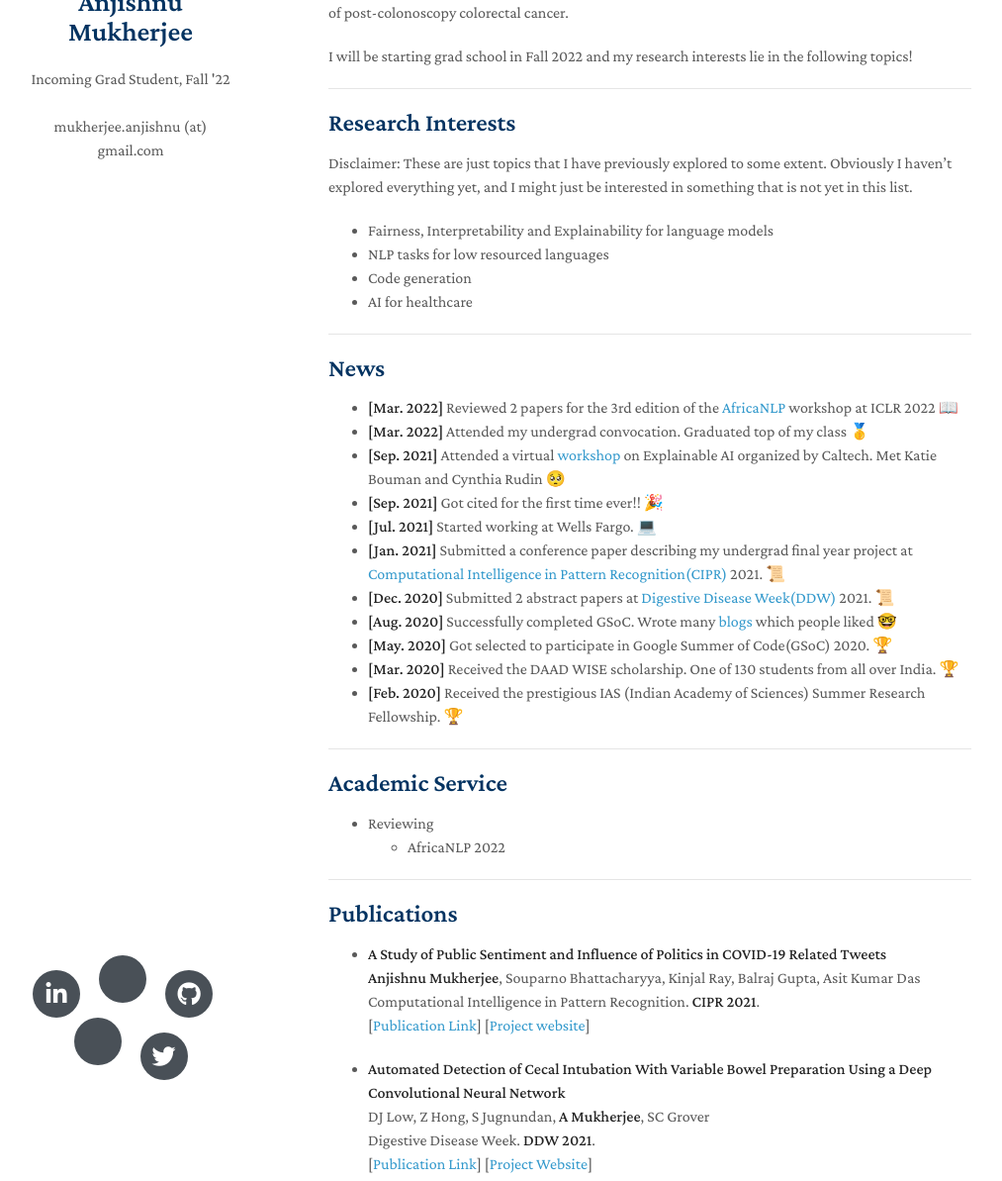
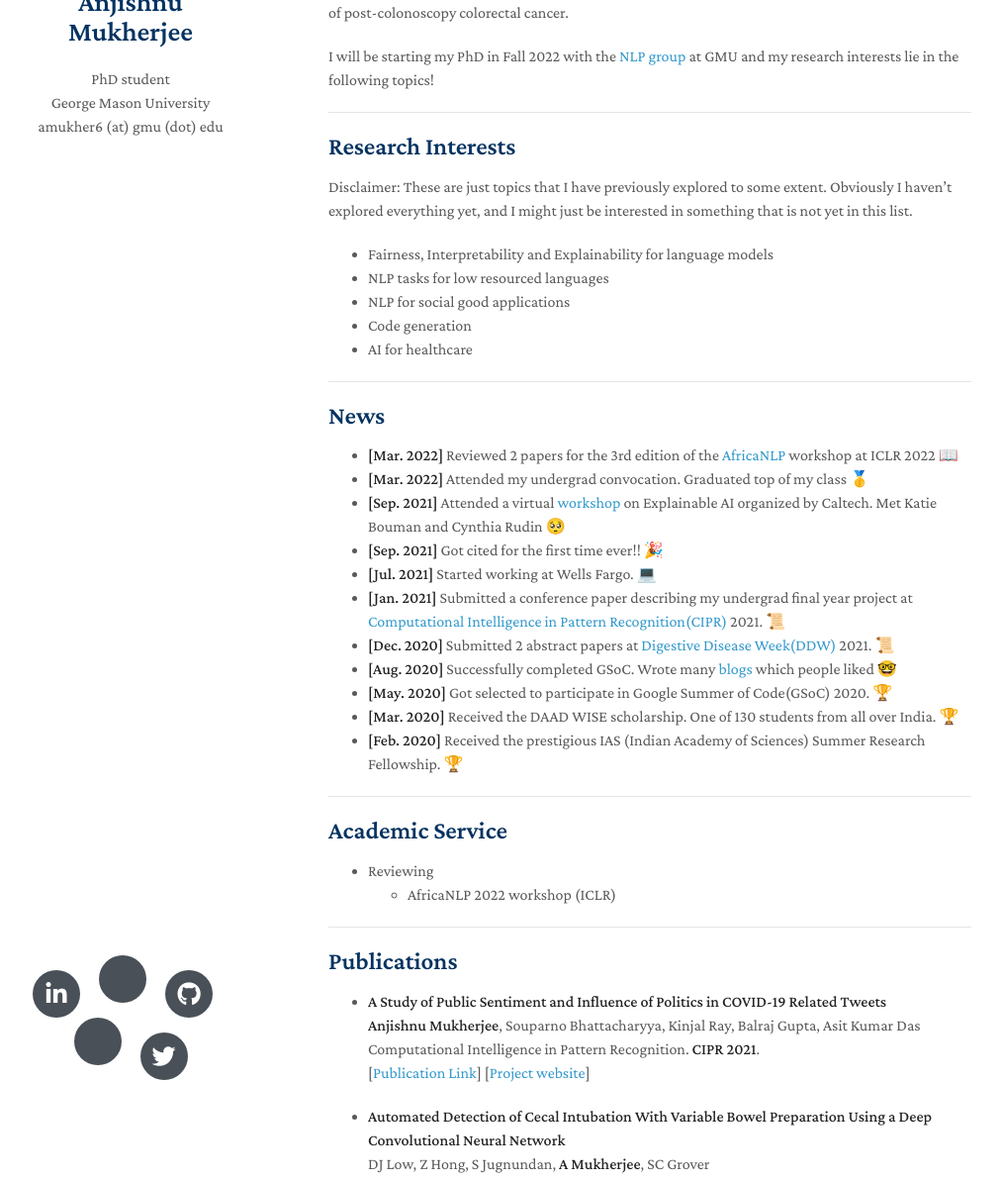
Before and after one commit to iamshnoo/iamshnoo.github.io, a Jekyll site: the page built from index.md, in a window 1280 px wide and 1400 px high. Shown: the part 207-1400 px from the top of the window at 99% size, without its empty margins (138-1151 px from the left). Built offline with Jekyll 4.4.1, drawn with Linux system fonts in a browser that asks for light colours; nearby versions of some CDN libraries; a style sheet for code colours, icons or effects is not loaded.

Commit message:
Update contents.

```diff
--- a/_config.yml
+++ b/_config.yml
@@ -1,8 +1,8 @@
 title: Anjishnu Mukherjee
-position: Incoming Grad Student, Fall '22
-affiliation: Data Science @ Wells Fargo
-email: mukherjee.anjishnu (at) gmail.com
-keywords: computer-vision nlp
+position: PhD student
+affiliation: George Mason University
+email: amukher6 (at) gmu (dot) edu
+keywords: fairness nlp explainability
 google_scholar: https://scholar.google.com/citations?hl=en&user=3849YpIAAAAJ
 github_link: https://github.com/iamshnoo
 linkedin: https://www.linkedin.com/in/anjishnumukherjee/
--- a/_layouts/homepage.html
+++ b/_layouts/homepage.html
@@ -1,7 +1,7 @@
 <!DOCTYPE html>
 <html lang="{{ site.lang | default: "en-US" }}">
   <head>
-    <!--<title>{{ site.title }} | {{site.affiliation}}</title>-->
+    <title>{{ site.title }} | {{site.affiliation}}</title>
     <title>{{ site.title }}</title>
 
     <meta charset="UTF-8">
@@ -38,7 +38,7 @@
         {{ site.position }}
         <br>
         {% endif %}
-        <!--{{ site.affiliation }}-->
+        {{ site.affiliation }}
         {% if site.email %}
         <br>
         {{ site.email }}
--- a/index.md
+++ b/index.md
@@ -17,8 +17,8 @@ papers with researchers from MIT and University of Toronto regarding
 applications of deep learning methods to clinical procedures that help in
 reducing chances of post-colonoscopy colorectal cancer.
 
-I will be starting grad school in Fall 2022 and my research interests lie in the
-following topics!
+I will be starting my PhD in Fall 2022 with the [NLP group](https://nlp.cs.gmu.edu) at GMU
+and my research interests lie in the following topics!
 
 ---
 
@@ -30,6 +30,7 @@ interested in something that is not yet in this list.
 
 - Fairness, Interpretability and Explainability for language models
 - NLP tasks for low resourced languages
+- NLP for social good applications
 - Code generation
 - AI for healthcare
 
@@ -65,7 +66,7 @@ interested in something that is not yet in this list.
 - Volunteering
 - Mentoring -->
 - Reviewing
-  - AfricaNLP 2022
+  - AfricaNLP 2022 workshop (ICLR)
 
 ---
 ## Publications
```
